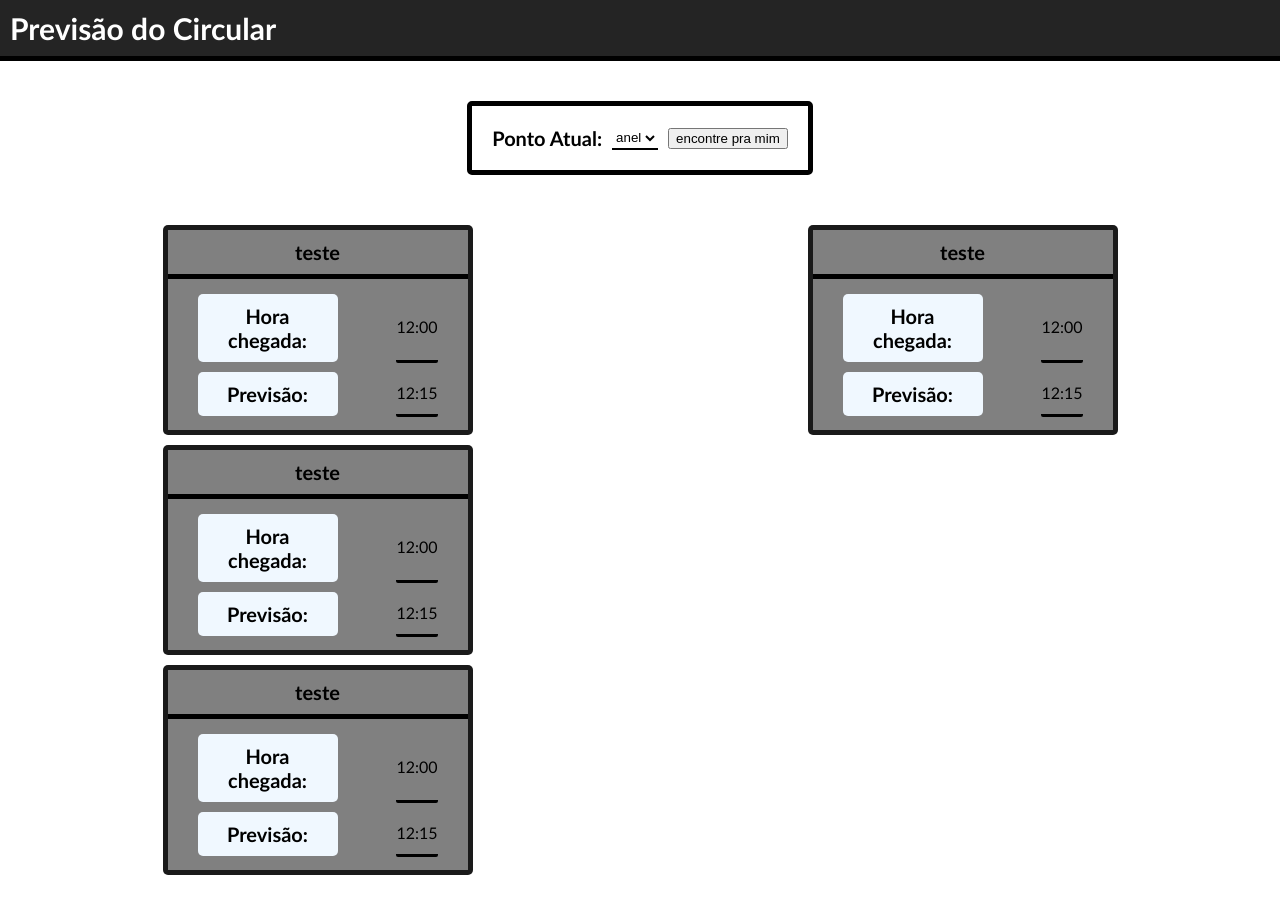
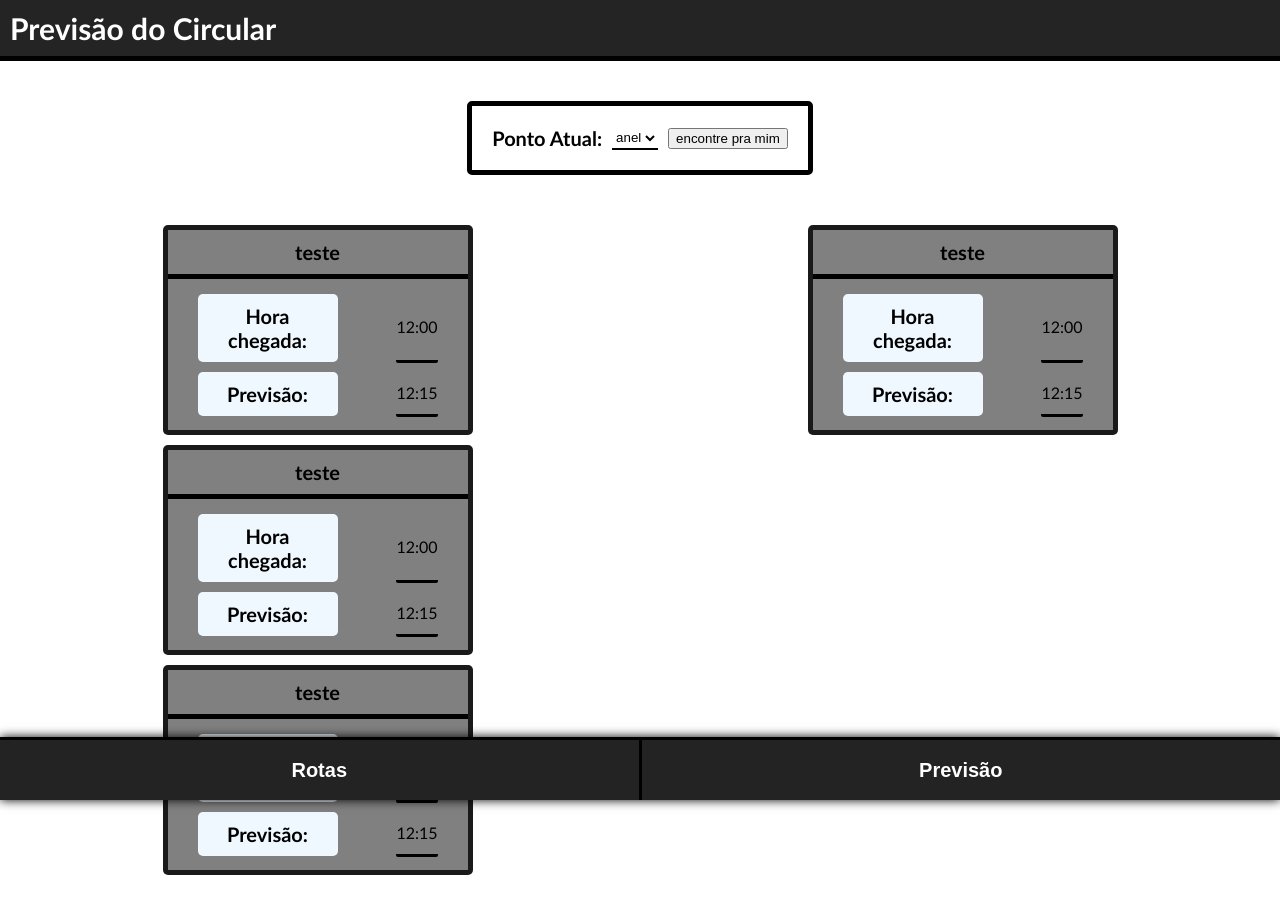
Before and after one commit to ufjf-dcc207/ufjf-dcc207-2024-3-a-trb1-Miguel-Dias-112, a React (Vite) app: page / in a window 1280 px wide. Shown: the top 914 px of the page. Built offline with nearby package versions, Linux system fonts and the light colour scheme.

Commit message:
estrutura componente footer e estiliza

```diff
--- a/src/App.css
+++ b/src/App.css
@@ -19,3 +19,30 @@ body{
   justify-content: center;
   align-items: center;
 }
+
+footer{
+  position: fixed;
+  height: 60px;
+  bottom: 0%;
+  background-color: black;
+  width: 100%;
+  display: flex;
+  justify-content: center;
+  align-items: center;
+  gap: 3px;
+  border-top: 3px solid  black;
+  box-shadow: 0px 0px 10px 0px black;
+}
+footer button{
+  width: 100%;
+  height: 100%;
+  padding: 0%;
+  margin: 0%;
+  background-color: rgb(35, 35, 35);
+
+  border: 0px;
+  color: white;
+  font-size: 20px;
+  font-weight: bold;
+  cursor: pointer;
+}
--- a/src/App.tsx
+++ b/src/App.tsx
@@ -6,6 +6,10 @@ function App() {
   return (
     <div className='app'>
       <Previsão></Previsão>
+      <footer>
+        <button>Rotas</button>
+        <button>Previsão</button>
+      </footer>
     </div>
   )
 }
```
